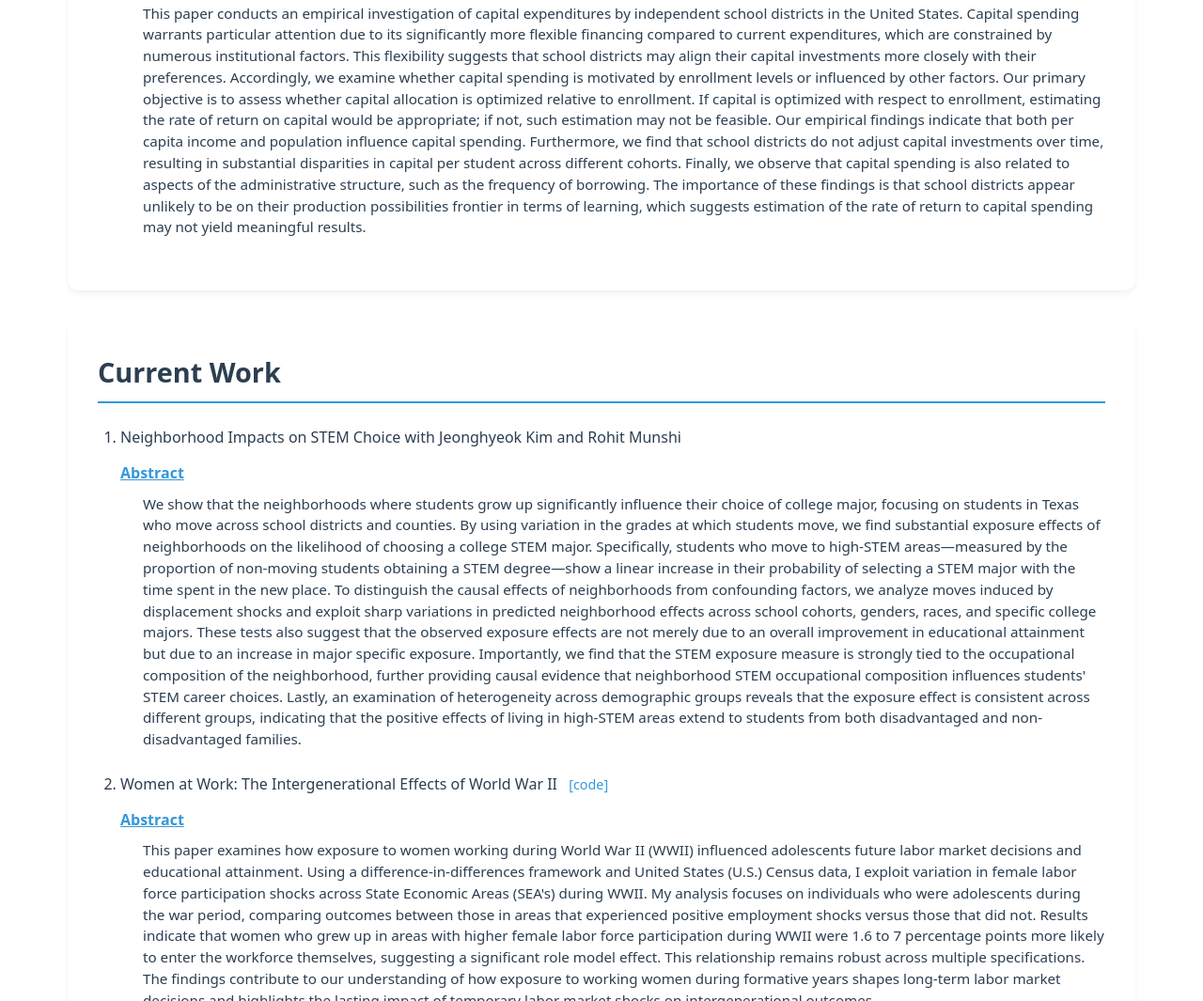
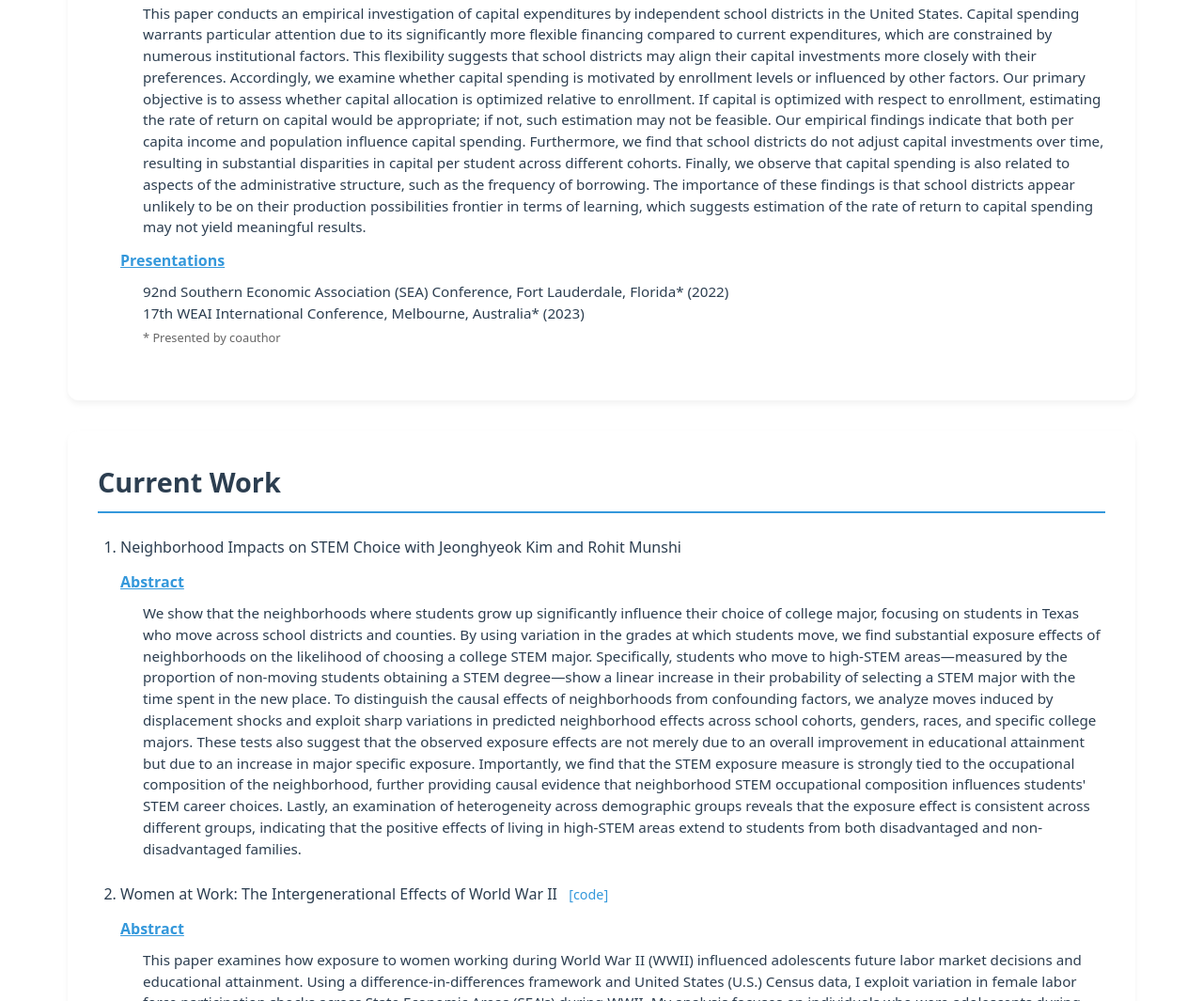
Before and after one commit to BrianMurphyEcon/BrianMurphyEcon.github.io, a plain HTML site: page research.html in a window 1280 px wide. Shown: the part 639-1704 px from the top of the page at 94% size. Drawn offline with Linux system fonts and the light colour scheme.

Commit message:
update research

```diff
--- a/research.html
+++ b/research.html
@@ -187,6 +187,24 @@
             line-height: 1.5;
         }
 
+        .presentations-container {
+            margin-top: 0.75rem;
+        }
+
+        .presentations-label {
+            color: var(--secondary-color);
+            font-weight: 600;
+            text-decoration: underline;
+            margin-bottom: 0.5rem;
+            display: block;
+        }
+
+        .presentations {
+            font-size: 0.95rem;
+            padding: 0 0 0 1.5rem;
+            line-height: 1.5;
+        }
+
         @media (max-width: 768px) {
             .nav-content {
                 padding: 0.75rem 1rem;
@@ -267,6 +285,14 @@
                             This paper conducts an empirical investigation of capital expenditures by independent school districts in the United States. Capital spending warrants particular attention due to its significantly more flexible financing compared to current expenditures, which are constrained by numerous institutional factors. This flexibility suggests that school districts may align their capital investments more closely with their preferences. Accordingly, we examine whether capital spending is motivated by enrollment levels or influenced by other factors. Our primary objective is to assess whether capital allocation is optimized relative to enrollment. If capital is optimized with respect to enrollment, estimating the rate of return on capital would be appropriate; if not, such estimation may not be feasible. Our empirical findings indicate that both per capita income and population influence capital spending. Furthermore, we find that school districts do not adjust capital investments over time, resulting in substantial disparities in capital per student across different cohorts. Finally, we observe that capital spending is also related to aspects of the administrative structure, such as the frequency of borrowing. The importance of these findings is that school districts appear unlikely to be on their production possibilities frontier in terms of learning, which suggests estimation of the rate of return to capital spending may not yield meaningful results.
                         </div>
                     </div>
+                    <div class="presentations-container">
+                        <span class="presentations-label">Presentations</span>
+                        <div class="presentations">
+                            92nd Southern Economic Association (SEA) Conference, Fort Lauderdale, Florida* (2022)<br>
+                            17th WEAI International Conference, Melbourne, Australia* (2023)
+                        </div>
+                        <div style="font-size: 0.8rem; color: #666; margin-top: 0.3rem; padding-left: 1.5rem;">* Presented by coauthor</div>
+                    </div>
                 </li>
             </ol>
         </section>
```
